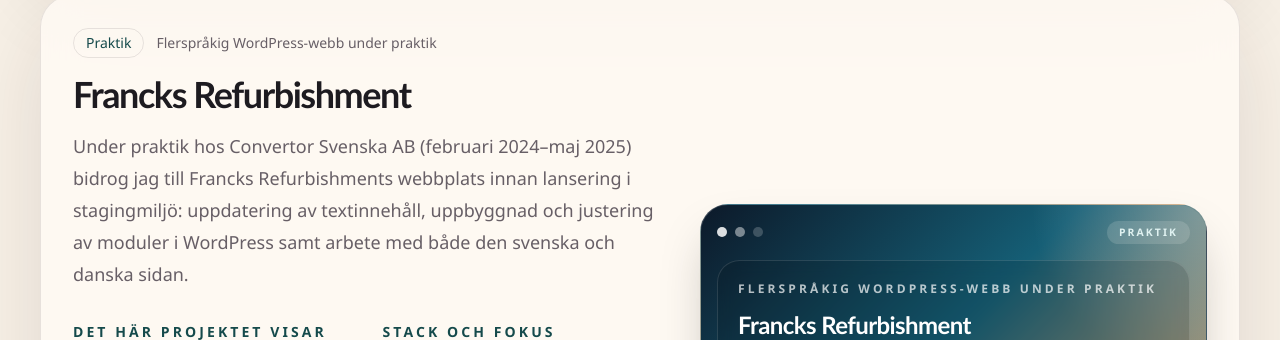
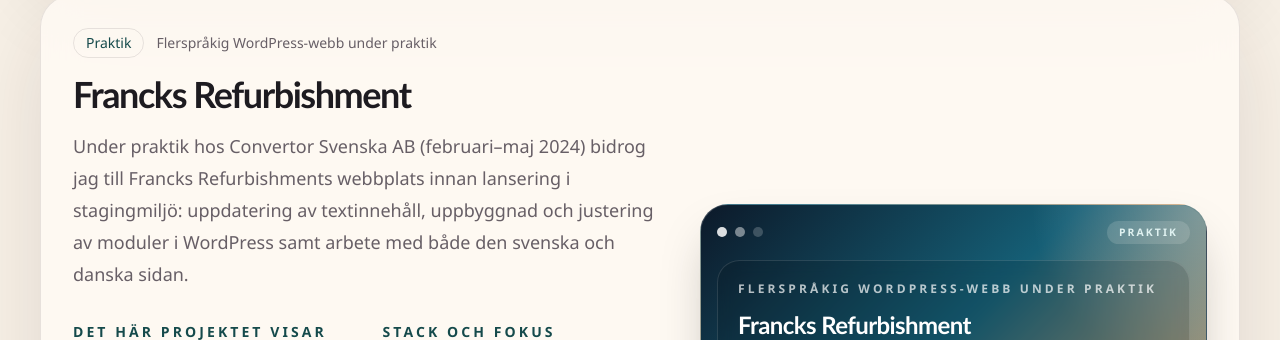
Before and after one commit to Elli2022/eleonora-portfolio, a Next.js app: page / in a window 1280 px wide. Shown: the part 4379-4719 px from the top of the page. Built offline with nearby package versions, Linux system fonts and the light colour scheme.

Commit message:
Korrigera Francks-praktik: feb–maj 2024

```diff
--- a/src/app/page.tsx
+++ b/src/app/page.tsx
@@ -170,7 +170,7 @@ const projects: Project[] = [
     name: "Francks Refurbishment",
     category: "Flerspråkig WordPress-webb under praktik",
     summary:
-      "Under praktik hos Convertor Svenska AB (februari 2024–maj 2025) bidrog jag till Francks Refurbishments webbplats innan lansering i stagingmiljö: uppdatering av textinnehåll, uppbyggnad och justering av moduler i WordPress samt arbete med både den svenska och danska sidan.",
+      "Under praktik hos Convertor Svenska AB (februari–maj 2024) bidrog jag till Francks Refurbishments webbplats innan lansering i stagingmiljö: uppdatering av textinnehåll, uppbyggnad och justering av moduler i WordPress samt arbete med både den svenska och danska sidan.",
     impact: [
       "Byggde och finjusterade WordPress-moduler för mer återanvändbara och lättarbetade ytor i CMS",
       "Strukturerade och skärpte copy så budskapet blev konsekvent inför staging och vidare test",
```
